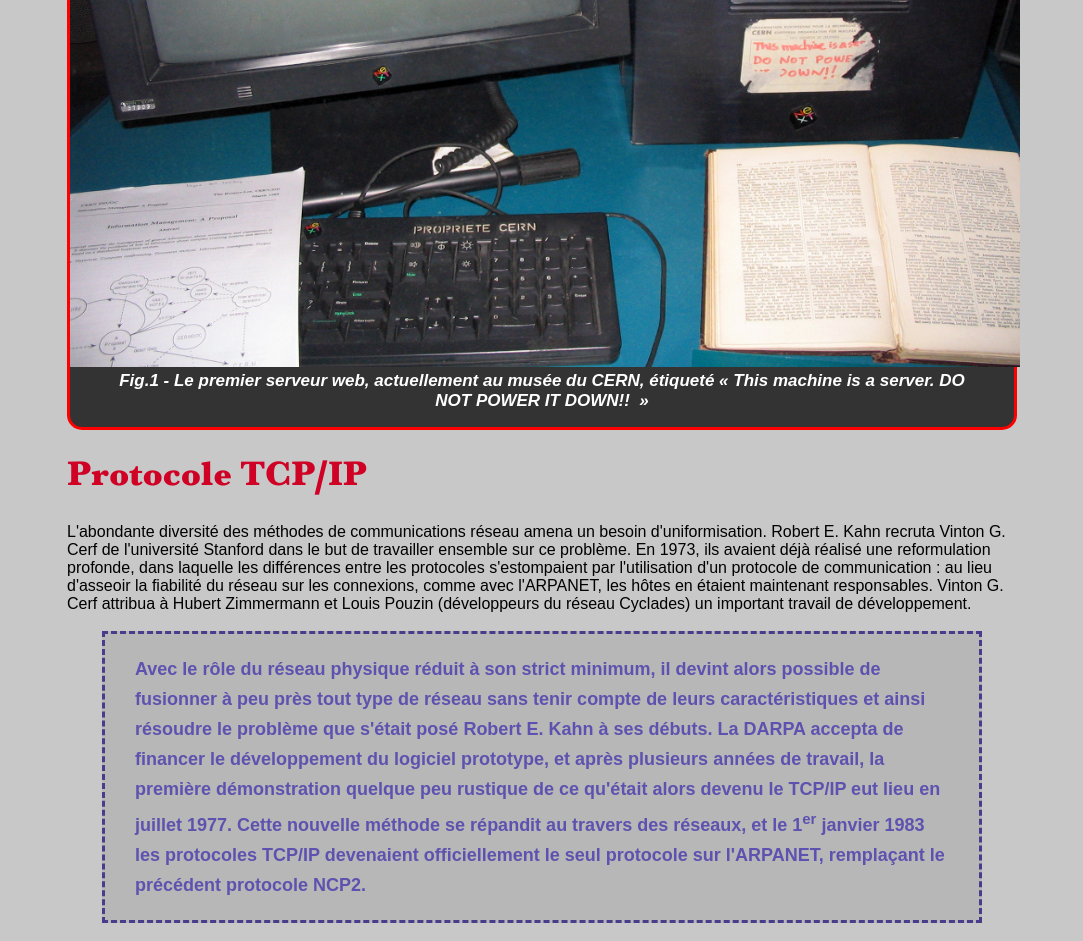
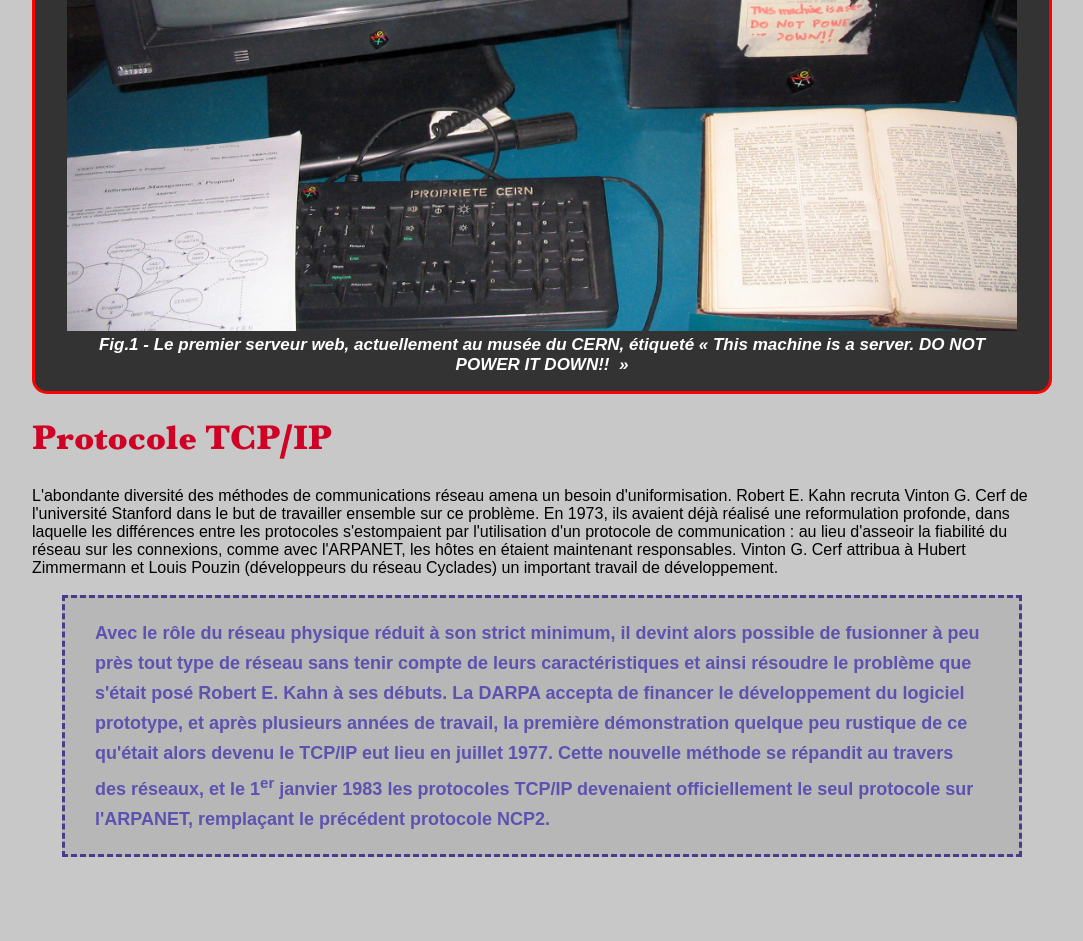
Before and after one commit to petemoyaplg/projet_html_css, a plain HTML site: page index.html in a window 1280 px wide. Shown: the part 1831-2772 px from the top of the page, without its empty margins (98-1181 px from the left). After the commit the page ends 2706 px from the top, so only its background shows below. Drawn offline with Linux system fonts and the light colour scheme; files whose address does not match are found by name.

Commit message:
Troisième commit

```diff
--- a/styles/style.css
+++ b/styles/style.css
@@ -5,8 +5,10 @@
 
 body {
     background-color: rgba(200, 200, 200, 255);
-    margin-right: 165px;
-    margin-left: 165px;
+    width: 1020px;
+    margin-left: 50%;
+    position: relative;
+    transform: translateX(-50%);
     font-family: Arial, sans-serif;
 }
 
@@ -30,6 +32,7 @@ h2 {
 
 table {
     border-collapse: collapse;
+    width: 100%;
 }
 
 th, td {
@@ -84,8 +87,8 @@ p {
     font-weight: bold;
     font-size: 18px;
     background-color: rgba(183, 183, 183, 255);
-    margin-right: 35px;
-    margin-left: 35px;
+    margin-right: 30px;
+    margin-left: 30px;
     color: #5d52af;
     padding-left: 30px;
     padding-right: 30px;
@@ -94,6 +97,10 @@ p {
     line-height: 30px;
 }
 
+table {
+    max-height: auto;
+}
+
 pre {
     font-size: inherit;
 }
```
